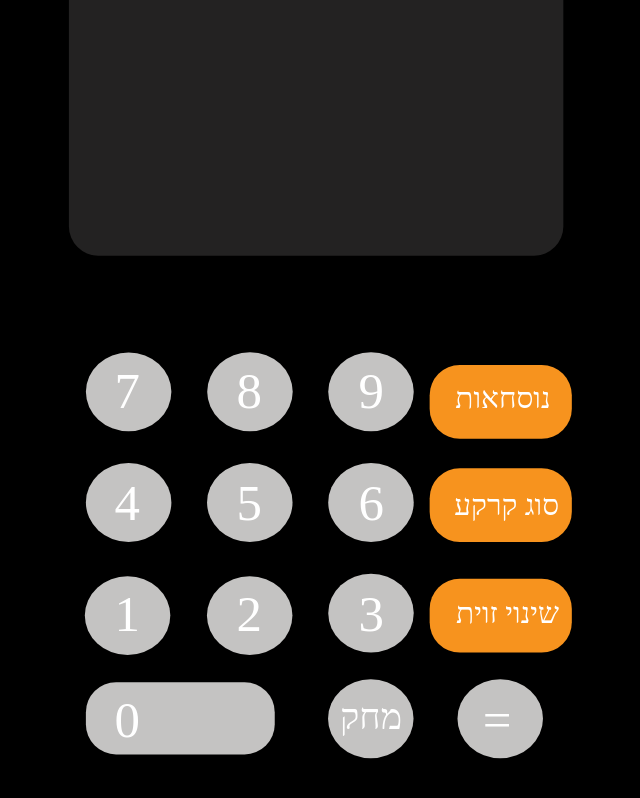
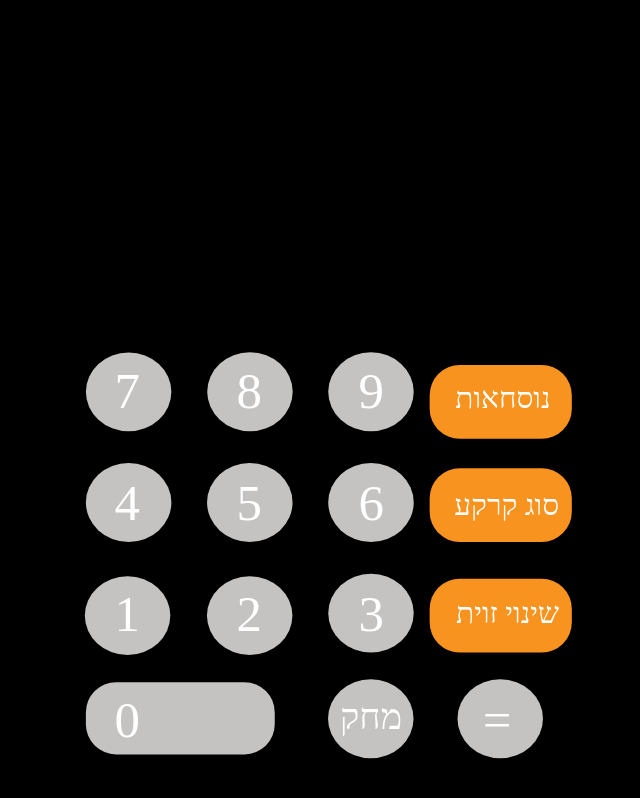
Before and after one commit to madortill/RescueCalculator, a Vue app: page / in a window 1280 px wide. Shown: the whole page, without its empty margins (326-966 px from the left). Built offline with nearby package versions, Linux system fonts and the light colour scheme.

Commit message:
commiting

```diff
--- a/src/components/CalculatorSVG.vue
+++ b/src/components/CalculatorSVG.vue
@@ -65,7 +65,7 @@
 
   <style>
   .cls-1 {
-    fill: #383737;
+    fill: #000000c6;
     opacity: 0.63;
   }
   .cls-2 {
--- a/src/components/MainScreen.vue
+++ b/src/components/MainScreen.vue
@@ -29,6 +29,7 @@ export default {
     width: 100%;
     height: 100%;
     background-color: black;
+    background-size: 110% 110%;
 }
 
 .container {
```
